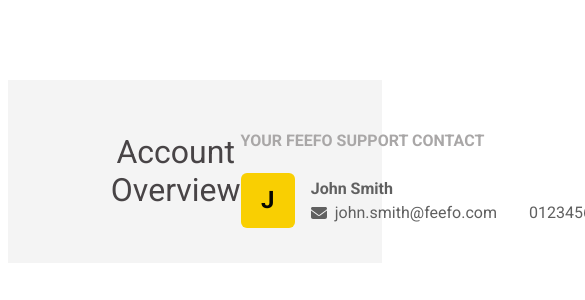
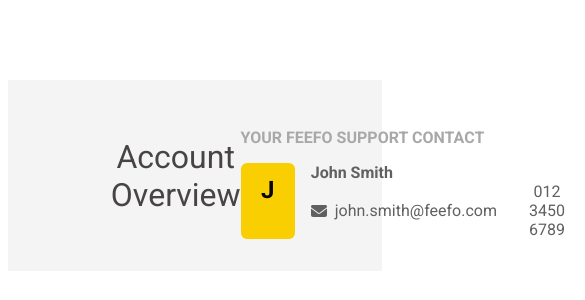
Before and after one commit to marlalain/two, a React (Create React App) app: page / in a window 390 px wide. Shown: the top 300 px of the page, 585 px wide, since content can reach past the window. Built offline with nearby package versions, Linux system fonts and the light colour scheme.

Commit message:
refactor(App): phone

```diff
--- a/src/App.tsx
+++ b/src/App.tsx
@@ -6,7 +6,7 @@ function App() {
 		supportContact: {
 			name: 'John Smith',
 			email: 'john.smith@feefo.com',
-			phone: '0123456789',
+			phone: '012 3450 6789',
 		},
 		salesOverview: {
 			uploads: 8,
```
